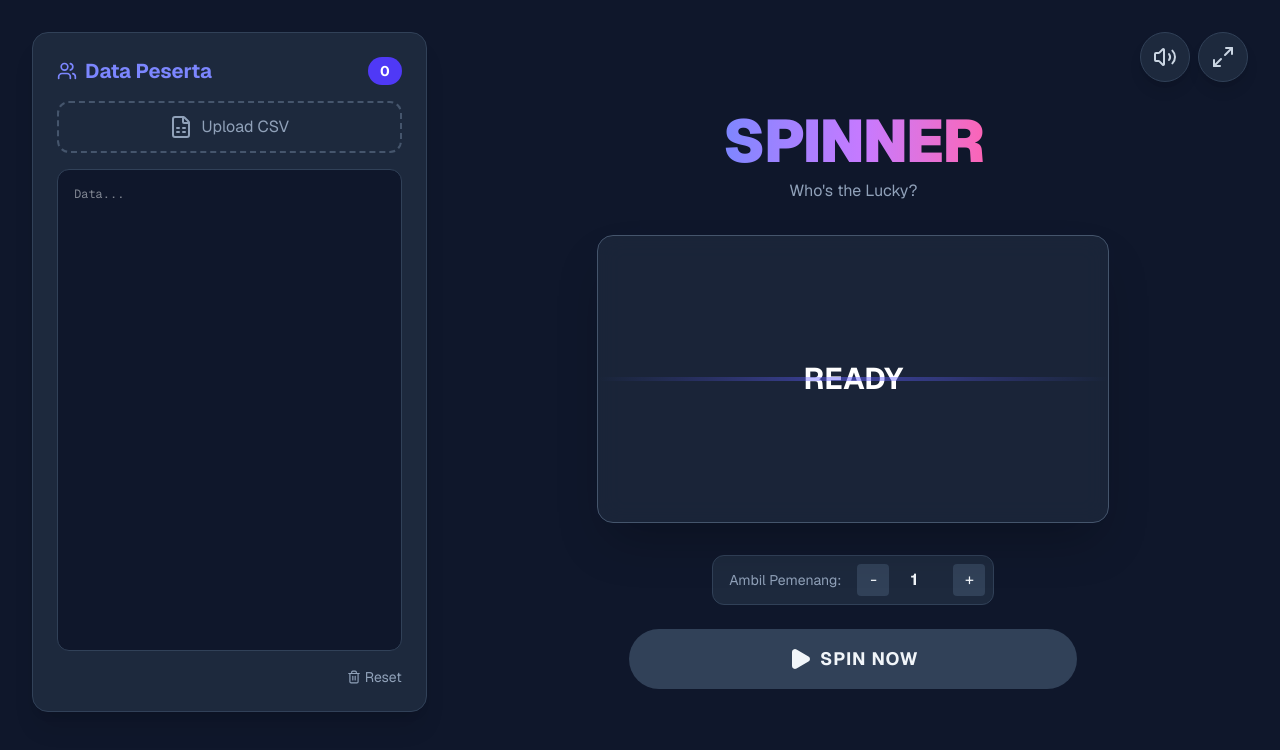
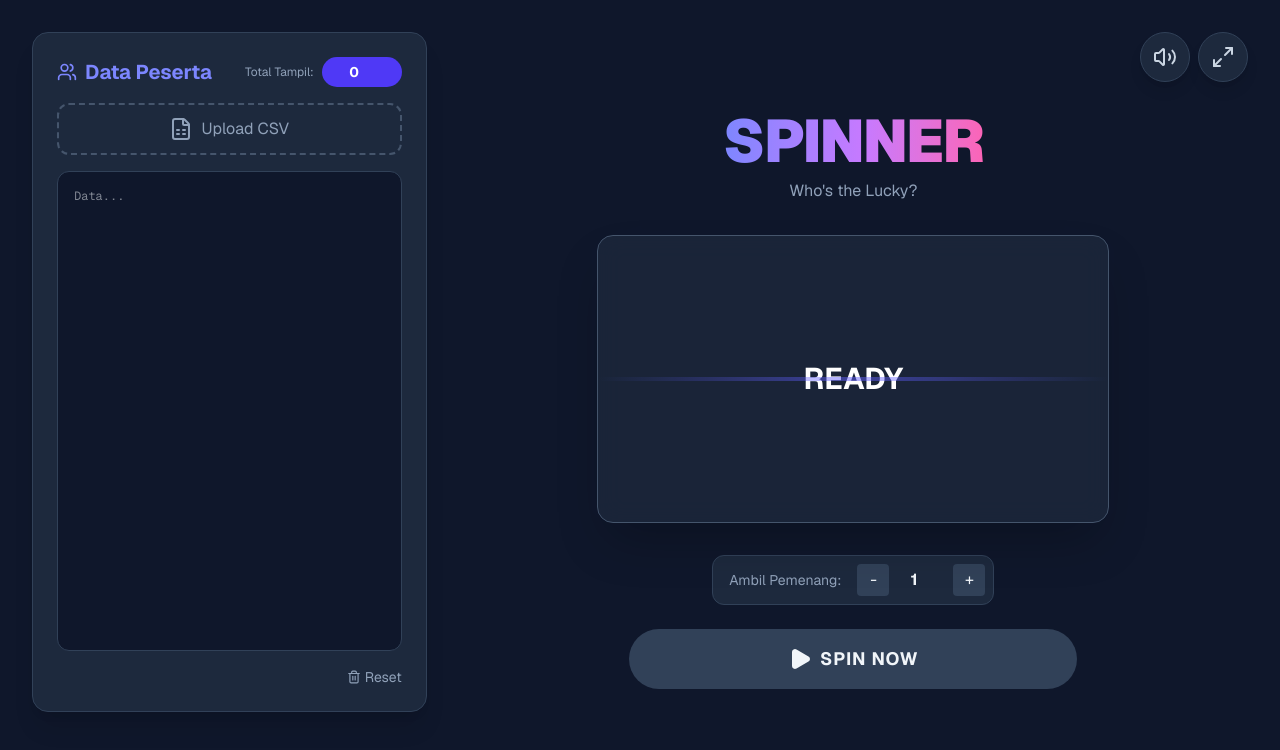
Before and after one commit to alawii17/speen-wheel-, a Next.js app: page / in a window 1280 px wide. Shown: the top 750 px of the page. Built offline with nearby package versions, Linux system fonts and the light colour scheme.

Commit message:
update:total

```diff
--- a/app/page.tsx
+++ b/app/page.tsx
@@ -20,6 +20,7 @@ type CsvRow = Record<string, string>;
 export default function SpinWheelApp() {
   const [inputNames, setInputNames] = useState<string>("");
   const [names, setNames] = useState<string[]>([]);
+  const [customTotalCount, setCustomTotalCount] = useState<number | null>(null);
   const [allWinners, setAllWinners] = useState<Winner[]>([]);
 
   const [lastBatchWinners, setLastBatchWinners] = useState<Winner[]>([]);
@@ -35,9 +36,8 @@ export default function SpinWheelApp() {
   const tickAudioRef = useRef<HTMLAudioElement | null>(null);
 
   useEffect(() => {
-    // Inisialisasi audio tick sekali saja
     tickAudioRef.current = new Audio("/sounds/tick.mp3");
-    tickAudioRef.current.volume = 0.5; // Set volume default
+    tickAudioRef.current.volume = 0.5;
   }, []);
 
   // --- SOUND SYSTEM ---
@@ -65,8 +65,8 @@ export default function SpinWheelApp() {
   // Helper Baru: STOP TICK PAKSA
   const stopTickSound = () => {
       if (tickAudioRef.current) {
-          tickAudioRef.current.pause(); // Matikan suara
-          tickAudioRef.current.currentTime = 0; // Reset
+          tickAudioRef.current.pause();
+          tickAudioRef.current.currentTime = 0;
       }
   };
 
@@ -121,27 +121,24 @@ export default function SpinWheelApp() {
     setLastBatchWinners([]);
 
     // 1. ANIMASI ROLLING (Visual Only) - 3 Detik
-    const duration = 5000;
+    const duration = 10000;
     const endTime = Date.now() + duration;
 
     await new Promise<void>((resolve) => {
         const interval = setInterval(() => {
-            // Tampilkan acak
             const randomIdx = Math.floor(Math.random() * names.length);
             setCurrentSpinName(names[randomIdx]);
 
-            // Sound effect (Tick)
             if (Math.random() > 0.5) playSound('tick');
 
             if (Date.now() > endTime) {
                 clearInterval(interval);
-                stopTickSound(); // <--- TAMBAHAN PENTING: Matikan suara tick segera!
+                stopTickSound();
                 resolve();
             }
         }, 50);
     });
 
-    // Pastikan lagi tick mati (double safety mechanism)
     stopTickSound();
 
     // 2. KALKULASI PEMENANG (Matematika Cepat)
@@ -202,7 +199,28 @@ export default function SpinWheelApp() {
               <h2 className="text-xl font-bold flex items-center gap-2 text-indigo-400">
                 <Users size={20} /> Data Peserta
               </h2>
-              <span className="text-sm bg-indigo-600 px-3 py-1 rounded-full text-white font-bold">{names.length}</span>
+              {/* <span className="text-sm bg-indigo-600 px-3 py-1 rounded-full text-white font-bold">{names.length}</span> */}
+              {/* --- GANTI BAGIAN INDIKATOR TOTAL INI --- */}
+              <div className="flex items-center gap-2">
+                  <span className="text-xs text-slate-400">Total Tampil:</span>
+                  <div className="relative group">
+                    <input
+                      type="number"
+                      // Logika: Jika ada angka custom, pakai itu. Jika tidak, pakai jumlah data asli
+                      value={customTotalCount !== null ? customTotalCount : names.length}
+                      onChange={(e) => setCustomTotalCount(Number(e.target.value))}
+                      className="w-20 bg-indigo-600 text-white font-bold text-sm text-center px-2 py-1 rounded-full focus:outline-none focus:ring-2 focus:ring-indigo-400 focus:bg-indigo-500 transition-all border border-transparent hover:border-indigo-300"
+                      title="Klik untuk ubah angka manual (Hardcode)"
+                    />
+                    {/* Indikator kecil jika angka dimanipulasi */}
+                    {customTotalCount !== null && customTotalCount !== names.length && (
+                      <span className="absolute -top-1 -right-1 flex h-3 w-3">
+                        <span className="animate-ping absolute inline-flex h-full w-full rounded-full bg-yellow-400 opacity-75"></span>
+                        <span className="relative inline-flex rounded-full h-3 w-3 bg-yellow-500"></span>
+                      </span>
+                    )}
+                  </div>
+              </div>
             </div>
 
             <div className="mb-4">
```
